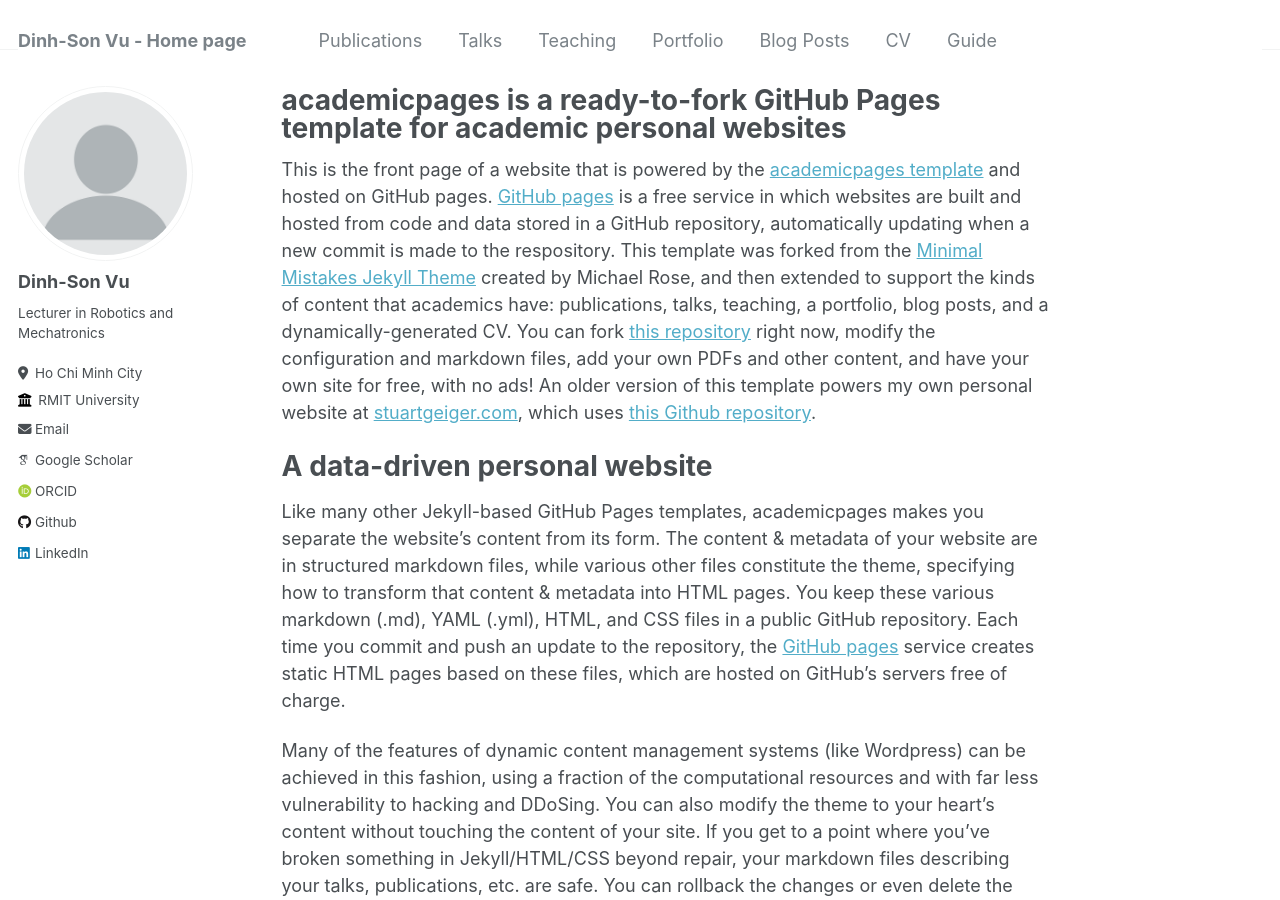
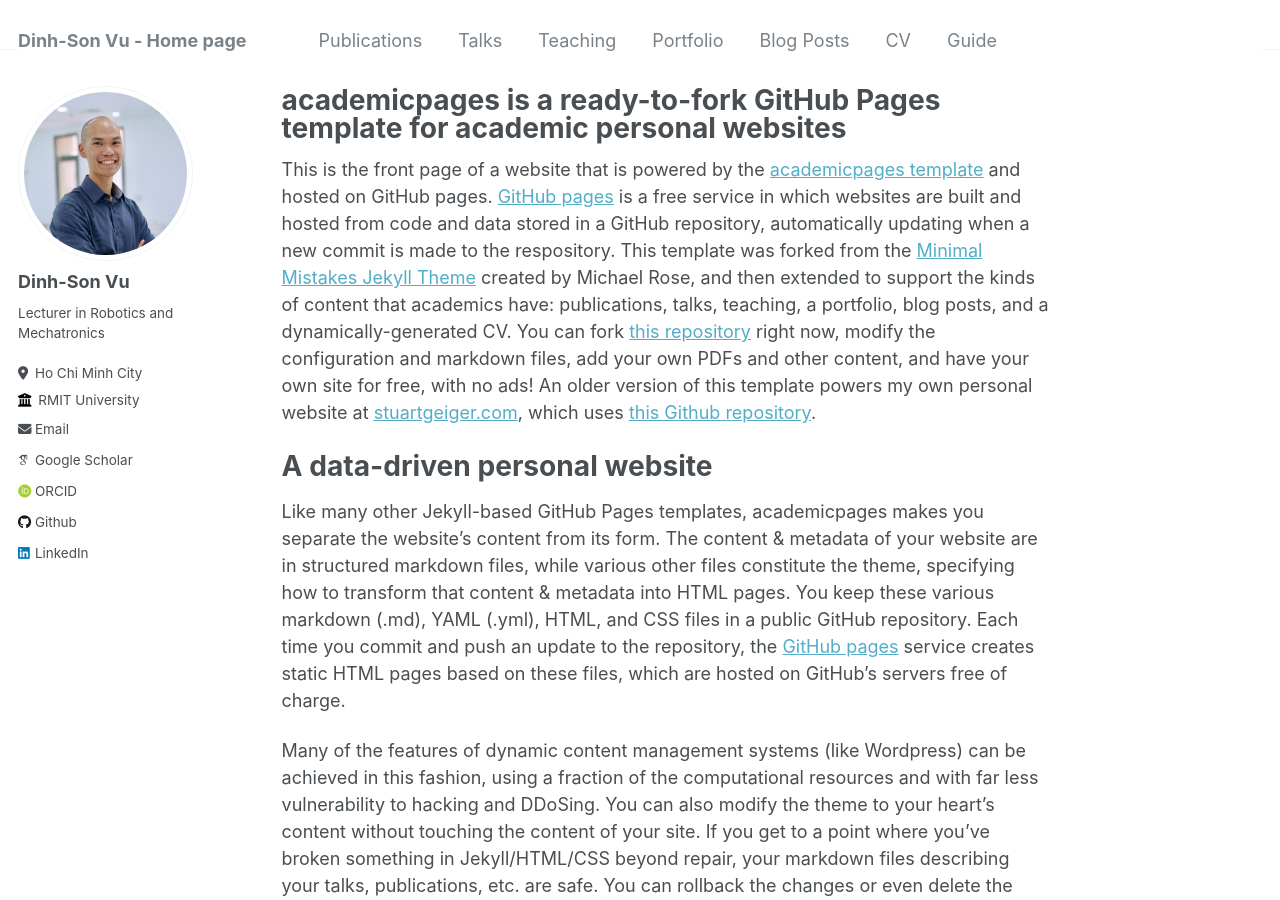
Before and after one commit to vudinhso/vudinhso.github.io, a Jekyll site: the page built from _pages/about.md, in a window 1280 px wide and 900 px high. Built offline with Jekyll 4.4.1, drawn with Linux system fonts in a browser that asks for light colours; some web fonts are replaced.

Commit message:
profile picture change

```diff
--- a/_config.yml
+++ b/_config.yml
@@ -21,7 +21,7 @@
 #               Additional customization can be done by editing /_includes/author-profile.html
 author:
   # Biographic information
-  avatar           : "profile.png"
+  avatar           : "profileDinhSonVu.jpg"
   name             : "Dinh-Son Vu"
   pronouns         : # example: "she/her"
   bio              : "Lecturer in Robotics and Mechatronics"
```
Also changed, not shown: images/profileDinhSonVu.jpg (added).
